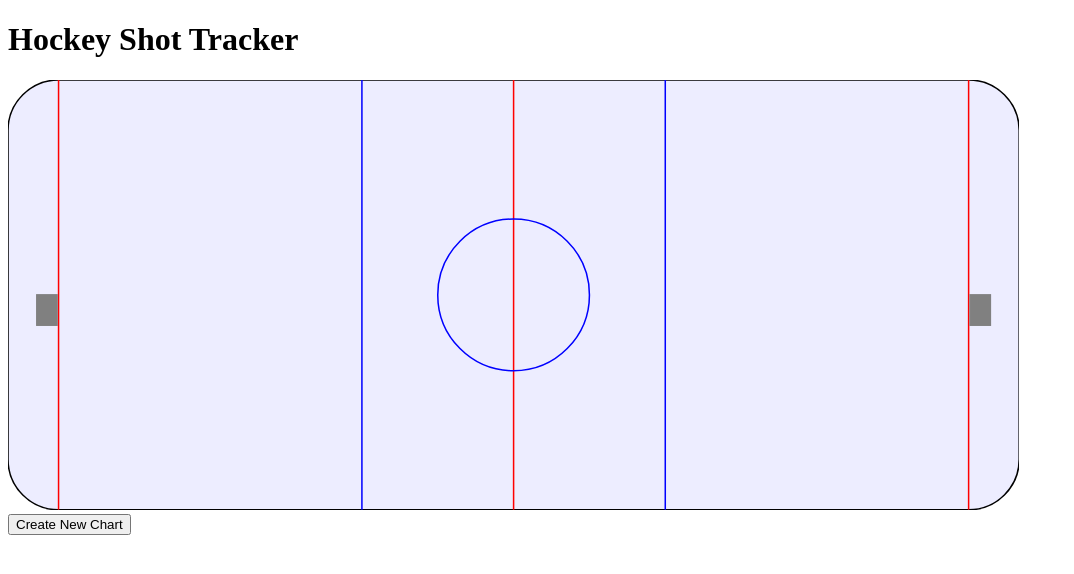
After one commit to cdeimer/HockeyProject, a Flask app: template templates/view_chart.html in a window 1280 px wide. The commit adds this page. Shown: the top 574 px of the page, without its empty margins (0-1074 px from the left). Run offline with Flask 2, Linux system fonts and the light colour scheme; the template is opened without the code that fills it, so the values that code supplies are empty; some libraries are stand-ins or nearby versions.

Commit message:
can save charts, view chart upon save

```diff
--- a/app.py
+++ b/app.py
@@ -1,4 +1,5 @@
-from flask import Flask, render_template, request
+import json
+from flask import Flask, render_template, request, redirect
 import sqlite3
 
 app = Flask(__name__)
@@ -8,29 +9,52 @@ def index():
     # build a graphical representation of a hockey rink
     # and return it to the user
 
-    return render_template('good_index.html')
+    return render_template('create_chart.html')
+
+@app.route('/chart/<int:chart_id>', methods=['GET'])
+def show_chart(chart_id):
+    # show the chart with the given id, the id is an integer
+
+    # get the coordinates for the given chart_id from the database
+    conn = sqlite3.connect('hockey.sqlite3')
+    c = conn.cursor()
+    c.execute('SELECT coordinates FROM charts WHERE ROWID = :chart_id', {'chart_id': chart_id})
+    coordinates = c.fetchone()[0]
+    conn.close()
+
+    print(coordinates)
+    coordinates_list = json.loads(coordinates)
+    print(coordinates_list)
+
+    return render_template('view_chart.html', chart_id=chart_id, coordinates_list=coordinates_list)
+
+@app.route('/clear_chart', methods=['POST'])
+def clear_chart():
+    # clear the chart
+
+    return redirect('/')
+
 
 @app.route('/save_chart', methods=['POST'])
 def save_chart():
 
     chart_name = request.form['chart_name']
     chart_date = request.form['chart_date']
-    #shot_coordinates = request.form['shot_coordinates']
-
-    print(f'chart_name: {chart_name}, chart_date: {chart_date}, shot_coordinates: {None}')
+    shot_coordinates = request.form['shot_coordinates']
 
     chart_object = {
         'chart_name': chart_name,
         'chart_date': chart_date,
-        'shot_coordinates': None
+        'shot_coordinates': shot_coordinates
     }
 
     # append chart_object to the charts table in the test.db sqlite3 database
     conn = sqlite3.connect('hockey.sqlite3')
     c = conn.cursor()
     c.execute('INSERT INTO charts VALUES (:chart_name, :chart_date, :shot_coordinates)', chart_object)
+    last_row_id = c.lastrowid
     conn.commit()
     conn.close()
 
 
-    return render_template('good_index.html')
+    return redirect(f'/chart/{last_row_id}')
--- /dev/null
+++ b/templates/view_chart.html
@@ -0,0 +1,42 @@
+<!DOCTYPE html>
+<html>
+  <head>
+    <meta charset="utf-8">
+    <title>Hockey Project</title>
+    <script src="https://cdnjs.cloudflare.com/ajax/libs/fabric.js/4.4.0/fabric.min.js"></script>
+  </head>
+  <body>
+    <h1>Hockey Shot Tracker</h1>
+    {% if chart_id %}
+      <h2>Now Viewing: {{ chart_id }}</h2>
+    {% endif %}
+
+    <div class="hockey_canvas">
+      <svg width="80%" height="34%" viewbox="-1000 -425 2000 850" id="hockey_rink">
+          <rect x="-1000" y="-425" rx="100" ry="100" width="100%" height="100%" style="fill:rgb(237, 237, 255);stroke-width:3;stroke:black"/>
+          <line x1="0" y1="-425" x2="0" y2="425" style="stroke:red;stroke-width:3"/>
+          <circle cx="0" cy="0" r="150" stroke="blue" stroke-width="3" fill="none"/>
+          <line x1="300" y1="-425" x2="300" y2="425" style="stroke:blue;stroke-width:3"/>
+          <line x1="-300" y1="-425" x2="-300" y2="425" style="stroke:blue;stroke-width:3"/>
+          <line x1="900" y1="-425" x2="900" y2="425" style="stroke:red;stroke-width:3"/>
+          <line x1="-900" y1="-425" x2="-900" y2="425" style="stroke:red;stroke-width:3"/>
+          <rect x="-943" y1="-30" width="40" height="60" style="fill:grey;stroke-width:3;stroke:grey"/>
+          <rect x="903" y1="-30" width="40" height="60" style="fill:grey;stroke-width:3;stroke:grey"/>
+
+          {% if coordinates_list %}
+            {% for shot in coordinates_list %}
+              <circle cx="{{ shot[0] }}" cy="{{ shot[1] }}" r="5" fill="red"/>
+            {% endfor %}
+          {% endif %}
+
+      </svg>
+    </div>
+    <div class="clear_chart">
+      <form action="/clear_chart" method="post">
+        <input type="submit" value="Create New Chart">
+      </form>
+    </div>
+    <script>
+    </script>
+  </body>
+</html>
```
Also changed, not shown: templates/create_chart.html (renamed from templates/good_index.html, +23 -0 lines), templates/index.html (deleted, +0 -39 lines), templates/index2.html (deleted, +0 -28 lines).
